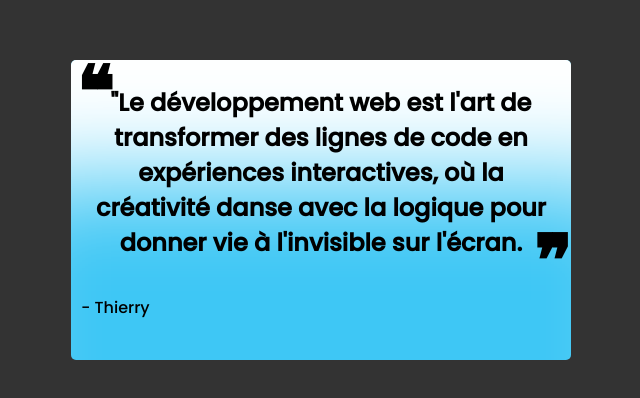
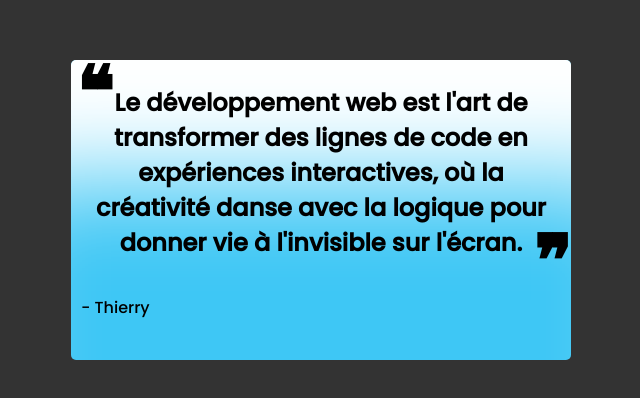
Before and after one commit to thierry-laval/P34-animation-survol, a plain HTML site: page index.html in a window 1280 px wide. Shown: the part 110-508 px from the top of the page, 319-959 px from the left. Drawn offline with Linux system fonts and the light colour scheme.

Commit message:
Update index.html

```diff
--- a/index.html
+++ b/index.html
@@ -15,7 +15,7 @@
 <body>
     <div class="carte">
         <h2>
-            "Le développement web est l'art de transformer des lignes de code en expériences interactives, où la
+            Le développement web est l'art de transformer des lignes de code en expériences interactives, où la
             créativité danse avec la logique pour donner vie à l'invisible sur l'écran.
         </h2>
         <span>- Thierry</span>
```
